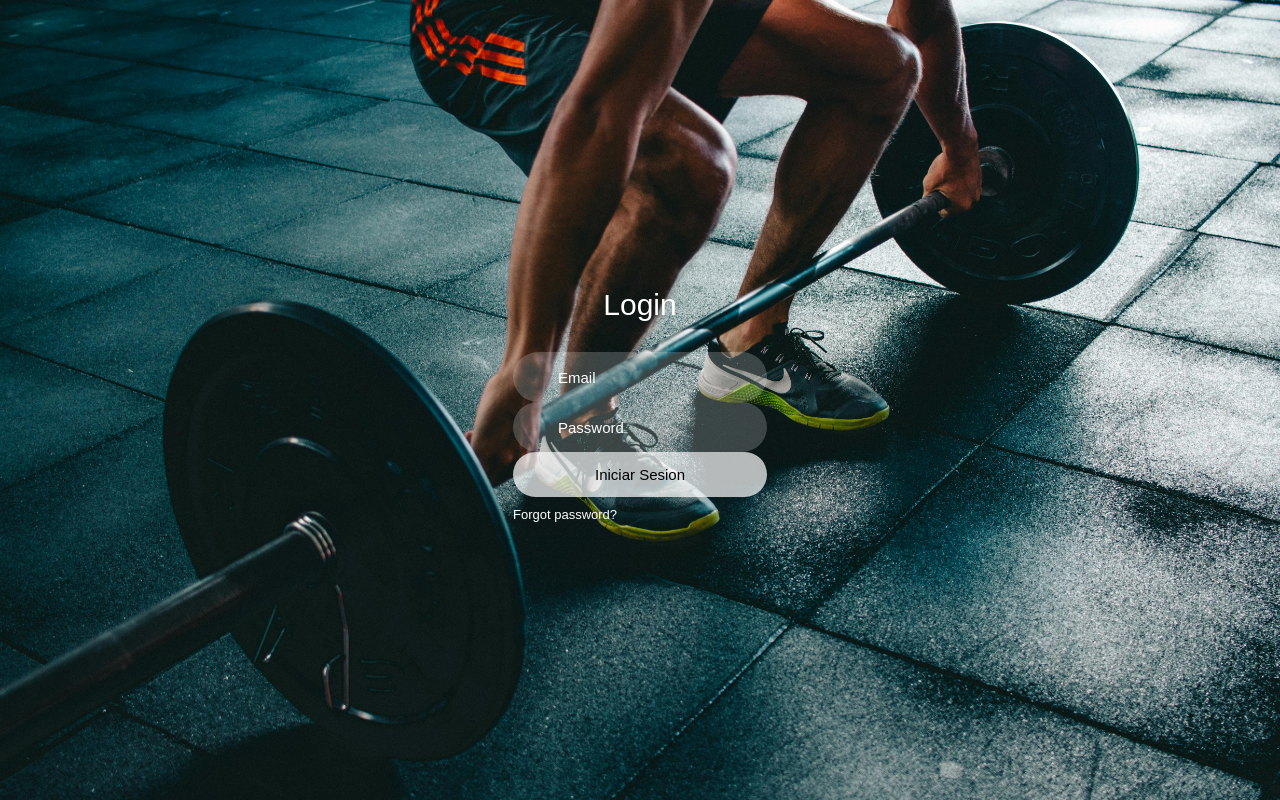
After one commit to Moncad4/tienda-fitness, a PHP site: page /tienda-fitness/View/components/subComponents-logad/logad.php in a window 1280 px wide. The commit adds this page. Run offline with PHP 8.4, Linux system fonts and the light colour scheme.

Commit message:
login and panel admi test

```diff
--- /dev/null
+++ b/View/components/subComponents-logad/logad.php
@@ -0,0 +1,27 @@
+<link rel="stylesheet" href="../../css/iniciarSesion.css">
+
+
+<div class="login-containerAdm" id="login">
+  <form action="../../../index.php" method="post" enctype="multipart/form-data">
+      <div class="top">
+        <header>Login</header>
+      </div>
+      <div class="input-box">
+        <input required type="text" class="input-field" name="Email" placeholder="Email">
+        <i class="bx bx-user"></i>
+      </div>
+      <div class="input-box">
+        <input required type="password" class="input-field" name="Passwords" placeholder="Password">
+        <i class="bx bx-lock-alt"></i>
+      </div>
+      <div class="input-box">
+        <input type="hidden" name="accionAdm" value="Iniciar_SesionAdm">
+        <input type="submit" class="submit" value="Iniciar Sesion">
+      </div>
+      <div class="two-col">
+        <div class="two">
+          <label><a href="#">Forgot password?</a></label>
+        </div>
+      </div>
+  </form>
+</div>
--- a/View/css/iniciarSesion.css
+++ b/View/css/iniciarSesion.css
@@ -111,6 +111,16 @@ body{
     transition: .5s ease-in-out;
 }
 
+.login-containerAdm{
+  left: 4px;
+  height: 100%;
+  width: 100%;
+  display: flex;
+  flex-direction: column;
+  justify-content: center;
+  align-items: center;
+}
+
 .register-container{
     position: absolute;
     right: -520px;
@@ -118,6 +128,14 @@ body{
     display: flex;
     flex-direction: column;
     transition: .5s ease-in-out;
+}
+
+.register-containerAdm{
+  display: flex;
+  justify-content: center;
+  align-items: center;
+  flex-direction: column;
+  transition: .5s ease-in-out;
 }
 
 .top span{
--- a/database/DB.php
+++ b/database/DB.php
@@ -1,6 +1,6 @@
 <?php
 class Database{
-  private $host = 'localhost';
+  private $host = 'localhost:3310';
   private $username = 'root';
   private $password = '';
   private $database = 'tiendafitness';
```
Also changed, not shown: View/components/subComponents-logad/registerproduct.php (added, +31 -0 lines), controller/UserController.php (+23 -0 lines), index.php (+6 -2 lines), model/UserModel.php (+29 -0 lines).
